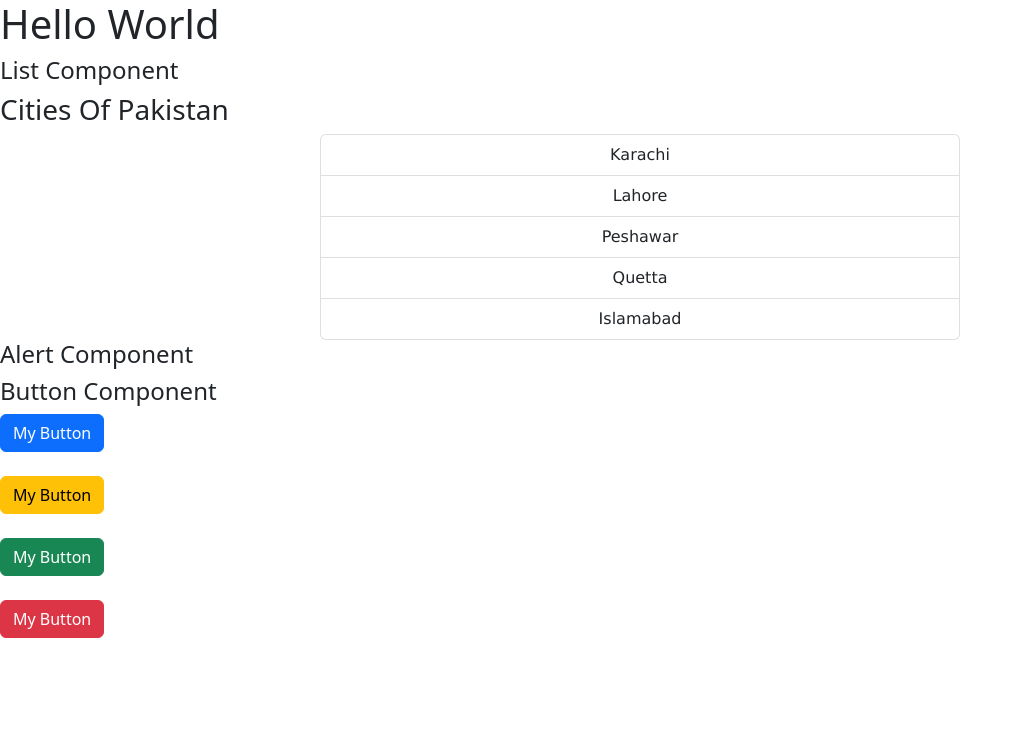
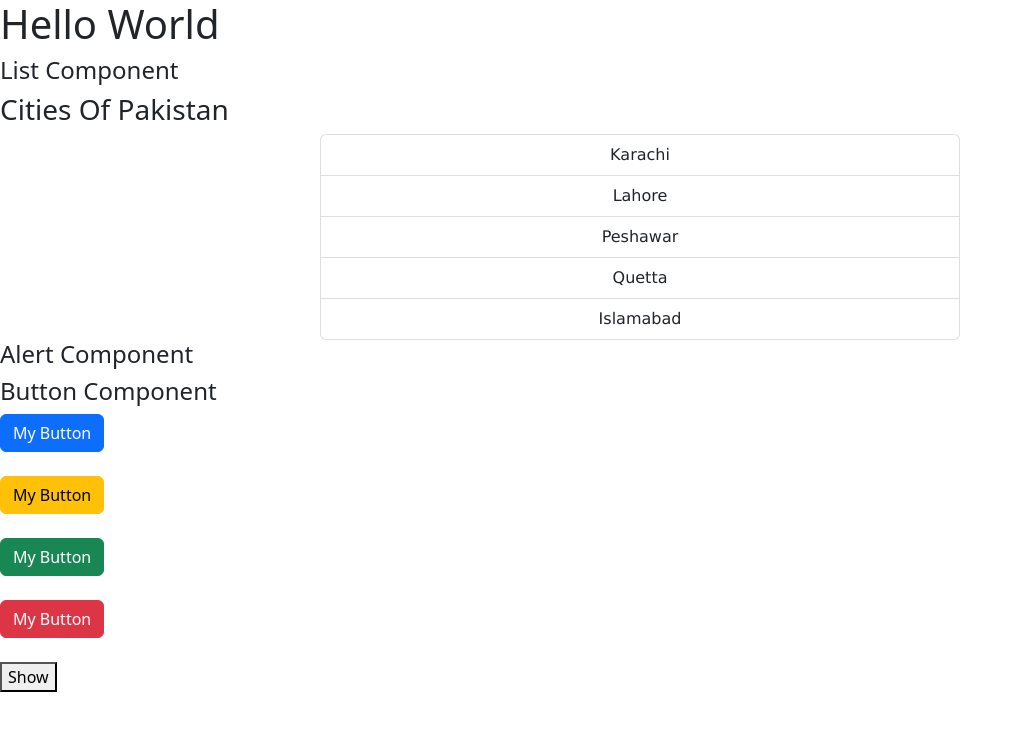
Before and after one commit to shabih-haider17/React-JS-Application, a React (Vite) app: page / in a window 1280 px wide. Shown: the top 730 px of the page, without its empty margins (0-1023 px from the left). Built offline with nearby package versions, Linux system fonts and the light colour scheme; the HTML template or start-up script is replaced by a standard one.

Commit message:
Added a hook for usestate

```diff
--- a/src/App.tsx
+++ b/src/App.tsx
@@ -9,6 +9,12 @@ function App() {
     console.log(item);
   };
   const [alertvisible, Setalertvisiblity] = useState(false);
+
+  const [isVisible, SetVisiblity] = useState(false);
+  const handleClick = () => {
+    SetVisiblity(true);
+    console.log(isVisible);
+  };
   return (
     <div>
       <Message></Message>
@@ -26,6 +32,9 @@ function App() {
       )}
       <h4>Button Component</h4>
       <Button OnClick={() => Setalertvisiblity(true)}>My Button</Button>
+      <br />
+      <br />
+      <button onClick={handleClick}>Show</button>
     </div>
   );
 }
```
